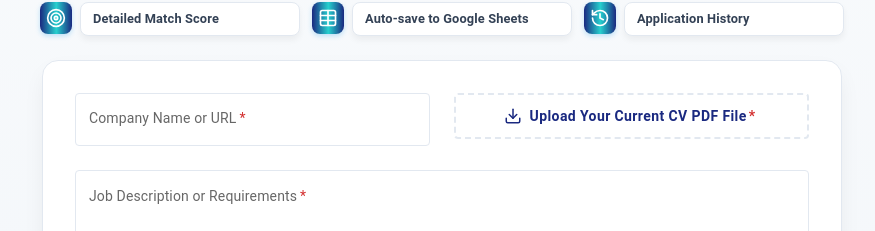
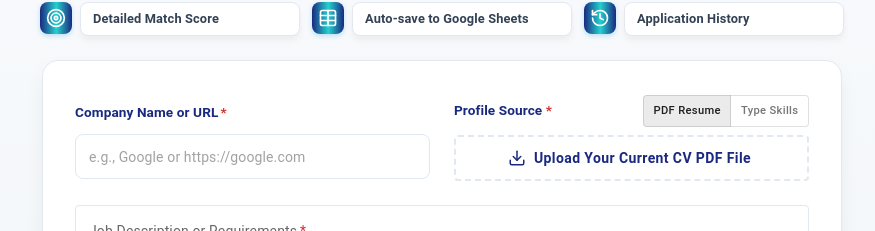
Before and after one commit to Olena457/ai-job-apply, a Next.js app in the folder apps/web/: page / in a window 1280 px wide. Shown: the part 117-348 px from the top of the page, without its empty margins (198-1073 px from the left). Built offline with nearby package versions, Linux system fonts and the light colour scheme; no server answers; what @mui/material-nextjs would draw is missing.

Commit message:
feat: add dual input mode (PDF resume or manual skills text) and fix form UI alignment

```diff
--- a/apps/web/src/components/form/ApplicationForm.tsx
+++ b/apps/web/src/components/form/ApplicationForm.tsx
@@ -1,3 +1,4 @@
+
 
 
 "use client";
@@ -28,6 +29,10 @@ export default function ApplicationForm() {
     setJobDescription,
     companyName,
     setCompanyName,
+    inputMode,
+    setInputMode,
+    manualText,
+    setManualText,
     cvFile,
     photoData,
     photoError,
@@ -41,6 +46,8 @@ export default function ApplicationForm() {
   } = useApplicationForm();
 
   const [themeColor, setThemeColor] = useState("#608abf");
+
+  const isFormValid = inputMode === "pdf" ? !!cvFile : !!manualText.trim();
 
   return (
     <Box>
@@ -61,14 +68,21 @@ export default function ApplicationForm() {
             <Stack
               direction={{ xs: "column", sm: "row" }}
               spacing={3}
-              sx={{ alignItems: "stretch" }}
+              sx={{ alignItems: "center" }}
             >
-              <Box sx={{ flex: 1, display: "flex" }}>
+              <Box sx={{ flex: 1, display: "flex", width: "100%" }}>
                 <CompanyInput value={companyName} onChange={setCompanyName} />
               </Box>
 
-              <Box sx={{ flex: 1, display: "flex" }}>
-                <FileUploader cvFile={cvFile} onFileChange={handleFileChange} />
+              <Box sx={{ flex: 1, display: "flex", width: "100%" }}>
+                <FileUploader
+                  cvFile={cvFile}
+                  onFileChange={handleFileChange}
+                  inputMode={inputMode}
+                  onInputModeChange={setInputMode}
+                  manualText={manualText}
+                  onManualTextChange={setManualText}
+                />
               </Box>
             </Stack>
 
@@ -109,7 +123,7 @@ export default function ApplicationForm() {
               type="submit"
               variant="contained"
               size="large"
-              disabled={loading || !cvFile}
+              disabled={loading || !isFormValid}
               startIcon={
                 loading ? (
                   <CircularProgress size={20} color="inherit" />
--- a/apps/web/src/components/ui/CompanyInput.tsx
+++ b/apps/web/src/components/ui/CompanyInput.tsx
@@ -1,5 +1,11 @@
 
-import { TextField, IconButton, InputAdornment } from "@mui/material";
+import {
+  TextField,
+  IconButton,
+  InputAdornment,
+  Box,
+  Typography,
+} from "@mui/material";
 import { X } from "lucide-react";
 import { COLORS } from "@/constants/theme";
 
@@ -10,9 +16,36 @@ interface CompanyInputProps {
 
 export default function CompanyInput({ value, onChange }: CompanyInputProps) {
   return (
+    <Box sx={{ textAlign: "left", width: "100%" }}>
+      <Box
+        sx={{
+          display: "flex",
+          justifyContent: "space-between",
+          alignItems: "center",
+          mt: "7px",
+          mb: 1.4,
+        }}
+      >
+        <Typography
+          variant="subtitle2"
+          sx={{
+            fontWeight: 700,
+            color: COLORS.navy,
+            fontSize: "0.85rem",
+            whiteSpace: "nowrap",
+          }}
+        >
+          Company Name or URL
+          <span
+            style={{ color: COLORS.asterisk || "#d32f2f", marginLeft: "2px" }}
+          >
+            *
+          </span>
+        </Typography>
+      </Box>
+
       <TextField
         id="companyName"
-      label="Company Name or URL"
         placeholder="e.g., Google or https://google.com"
         value={value}
         onChange={(e) => onChange(e.target.value)}
@@ -40,12 +73,13 @@ export default function CompanyInput({ value, onChange }: CompanyInputProps) {
           },
         }}
         sx={{
-        "& .MuiFormLabel-asterisk": {
-          color: COLORS.asterisk || "#d32f2f",
-        },
+          width: "100%",
+          display: "block",
           "& .MuiOutlinedInput-root": {
-          height: "53px",
+            height: "45px",
             fontSize: "clamp(0.7rem, 2.5vw, 0.875rem)",
+            borderRadius: 2,
+            width: "100%",
             "& fieldset": {
               borderColor: COLORS.border || "#cbd5e1",
               borderWidth: "1.5px",
@@ -57,18 +91,8 @@ export default function CompanyInput({ value, onChange }: CompanyInputProps) {
               borderColor: COLORS.navy || "#1A2980",
             },
           },
-        "& .MuiInputLabel-root": {
-          fontSize: "clamp(0.7rem, 2.5vw, 0.875rem)",
-          top: "-1px",
-          color: "text.secondary",
-          "&.Mui-focused": {
-            color: COLORS.navy || "#1A2980",
-          },
-          "&.MuiInputLabel-shrink": {
-            top: 2,
-          },
-        },
         }}
       />
+    </Box>
   );
 }
--- a/apps/web/src/components/ui/FileUploader.tsx
+++ b/apps/web/src/components/ui/FileUploader.tsx
@@ -1,25 +1,102 @@
+
 "use client";
 
 import { ChangeEvent } from "react";
-import { Box, Button, Stack, Typography } from "@mui/material";
+import {
+  Box,
+  Button,
+  Stack,
+  Typography,
+  TextField,
+  ToggleButton,
+  ToggleButtonGroup,
+} from "@mui/material";
 import { Download, FileText } from "lucide-react";
 import { COLORS } from "@/constants/theme";
 
 interface FileUploaderProps {
   cvFile: File | null;
   onFileChange: (e: ChangeEvent<HTMLInputElement>) => void;
+  inputMode: "pdf" | "text";
+  onInputModeChange: (mode: "pdf" | "text") => void;
+  manualText: string;
+  onManualTextChange: (text: string) => void;
 }
 
 export default function FileUploader({
   cvFile,
   onFileChange,
+  inputMode,
+  onInputModeChange,
+  manualText,
+  onManualTextChange,
 }: FileUploaderProps) {
   return (
     <Box sx={{ textAlign: "left", width: "100%" }}>
+      <Box
+        sx={{
+          display: "flex",
+          justifyContent: "space-between",
+          alignItems: "center",
+          pt: "2px",
+          mb: 1,
+          gap: 1,
+        }}
+      >
+        <Typography
+          variant="subtitle2"
+          sx={{
+            fontWeight: 700,
+            color: COLORS.navy,
+            fontSize: "clamp(0.7rem, 2vw, 0.85rem)",
+            whiteSpace: "nowrap",
+          }}
+        >
+          Profile Source <span style={{ color: COLORS.asterisk }}>*</span>
+        </Typography>
+        <ToggleButtonGroup
+          value={inputMode}
+          exclusive
+          onChange={(_, newMode) => newMode && onInputModeChange(newMode)}
+          size="small"
+          sx={{ height: 32 }}
+        >
+          <ToggleButton
+            value="pdf"
+            sx={{
+              textTransform: "none",
+              fontSize: "clamp(0.55rem, 1.5vw, 0.7rem)",
+              px: { xs: 0.8, sm: 1.2 },
+              whiteSpace: "nowrap",
+            }}
+          >
+            PDF Resume
+          </ToggleButton>
+          <ToggleButton
+            value="text"
+            sx={{
+              textTransform: "none",
+              fontSize: "clamp(0.55rem, 1.5vw, 0.7rem)",
+              px: { xs: 0.8, sm: 1.2 },
+              whiteSpace: "nowrap",
+            }}
+          >
+            Type Skills
+          </ToggleButton>
+        </ToggleButtonGroup>
+      </Box>
+
+      {inputMode === "pdf" ? (
+        <>
           <Button
             component="label"
             variant="outlined"
-        startIcon={<Download size={18} style={{ color: COLORS.navy, flexShrink: 0 }} />}
+            startIcon={
+              <Download
+                size={18}
+                style={{ color: COLORS.navy, flexShrink: 0 }}
+              />
+            }
             fullWidth
             sx={{
               py: 1.5,
@@ -30,7 +107,7 @@ export default function FileUploader({
               color: COLORS.navy,
               borderWidth: 2,
               fontWeight: 650,
-          fontSize: "clamp(0.7rem, 2.2vw, 0.875rem)",
+              fontSize: "clamp(0.7rem, 2vw, 0.875rem)",
               lineHeight: 1.3,
               textAlign: "center",
               whiteSpace: "normal",
@@ -41,19 +118,13 @@ export default function FileUploader({
               },
             }}
           >
-        {cvFile ? (
-          "Change File"
-        ) : (
-          <>
-            Upload Your Current CV PDF File <span style={{ color: COLORS.asterisk, marginLeft: "2px" }}>*</span>
-          </>
-        )}
+            {cvFile ? "Change PDF File" : "Upload Your Current CV PDF File"}
             <input
               type="file"
               accept=".pdf"
               hidden
               onChange={onFileChange}
-          required={!cvFile}
+              required={inputMode === "pdf" && !cvFile}
             />
           </Button>
 
@@ -68,7 +139,10 @@ export default function FileUploader({
                 minWidth: 0,
               }}
             >
-          <FileText size={16} style={{ flexShrink: 0, color: COLORS.navy }} />
+              <FileText
+                size={16}
+                style={{ flexShrink: 0, color: COLORS.navy }}
+              />
               <Typography
                 variant="body2"
                 noWrap
@@ -81,6 +155,24 @@ export default function FileUploader({
               </Typography>
             </Stack>
           )}
+        </>
+      ) : (
+        <TextField
+          multiline
+          rows={2}
+          fullWidth
+          placeholder="Paste key skills, tech stack, or bio (e.g., React, Next.js, TypeScript...)"
+          value={manualText}
+          onChange={(e) => onManualTextChange(e.target.value)}
+          sx={{
+            bgcolor: "background.paper",
+            "& .MuiOutlinedInput-root": {
+              fontSize: "clamp(0.7rem, 2.1vw, 0.85rem)",
+              borderRadius: 2,
+            },
+          }}
+        />
+      )}
     </Box>
   );
 }
--- a/apps/web/src/hooks/useApplicationForm.ts
+++ b/apps/web/src/hooks/useApplicationForm.ts
@@ -1,3 +1,4 @@
+
 
 "use client";
 
@@ -10,6 +11,10 @@ import { isAppConfigured } from "../lib/keysStorage";
 export function useApplicationForm() {
   const [jobDescription, setJobDescription] = useState("");
   const [companyName, setCompanyName] = useState("");
+
+  const [inputMode, setInputMode] = useState<"pdf" | "text">("pdf");
+  const [manualText, setManualText] = useState("");
+
   const [cvFile, setCvFile] = useState<File | null>(null);
   const [photoFile, setPhotoFile] = useState<File | null>(null);
 
@@ -48,15 +53,34 @@ export function useApplicationForm() {
       return;
     }
 
-    if (!cvFile) return;
+    if (inputMode === "pdf" && !cvFile) {
+      setError("Please upload your PDF resume.");
+      return;
+    }
+
+    if (inputMode === "text" && !manualText.trim()) {
+      setError("Please enter your skills or bio.");
+      return;
+    }
 
     setLoading(true);
     setError(null);
     setResult(null);
 
     try {
+      let fileToSend = cvFile;
 
-      const data = await analyzeMatch(jobDescription, cvFile, companyName);
+      if (inputMode === "text" && manualText.trim()) {
+        fileToSend = new File([manualText], "candidate_skills.txt", {
+          type: "text/plain",
+        });
+      }
+
+      if (!fileToSend) {
+        throw new Error("No resume file or skills text provided.");
+      }
+
+      const data = await analyzeMatch(jobDescription, fileToSend, companyName);
       setResult(data);
     } catch (err) {
       setError(
@@ -74,6 +98,10 @@ export function useApplicationForm() {
     setJobDescription,
     companyName,
     setCompanyName,
+    inputMode,
+    setInputMode,
+    manualText,
+    setManualText,
     cvFile,
     photoFile,
     photoData,
```
Lines whose indentation alone changed are shown as unchanged.
